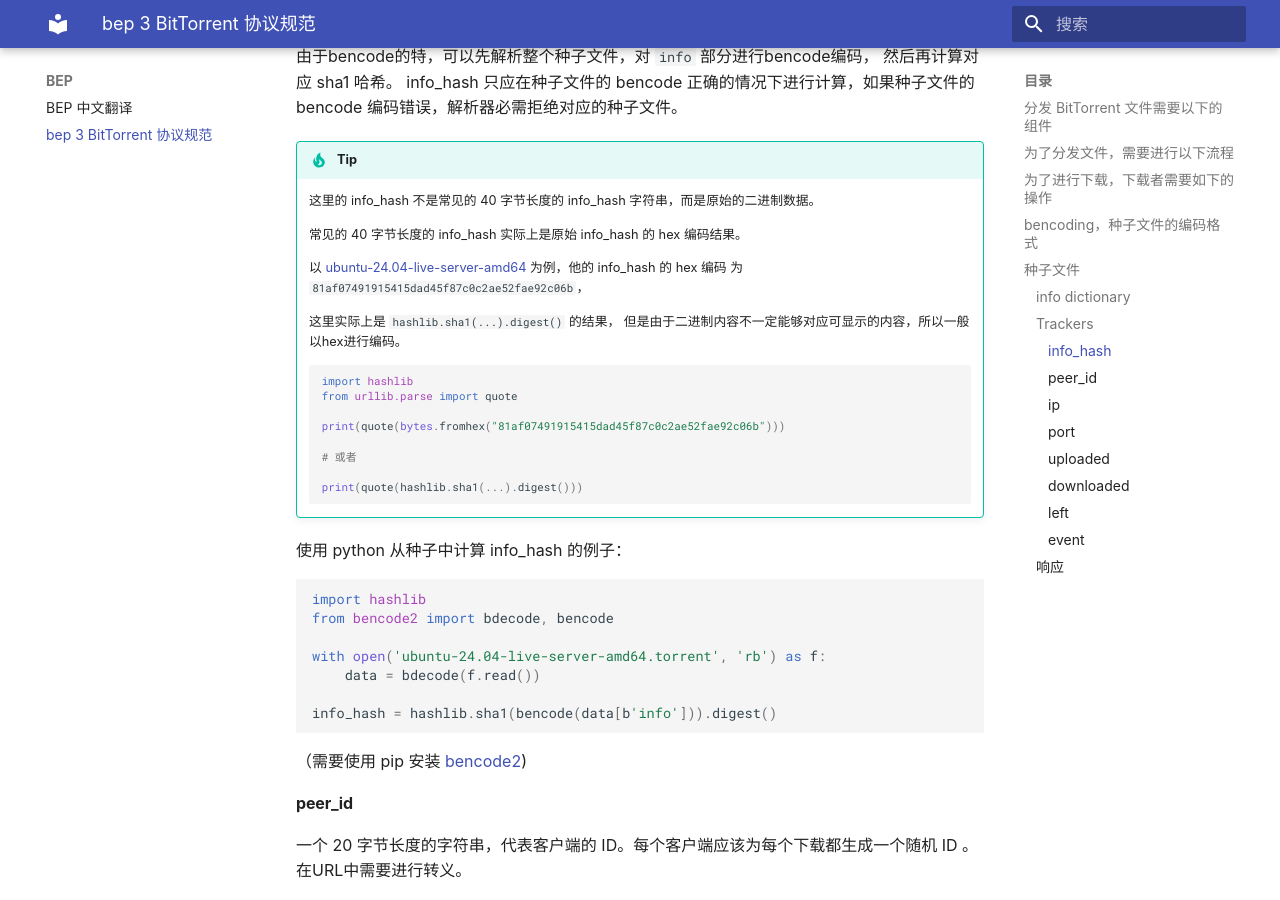
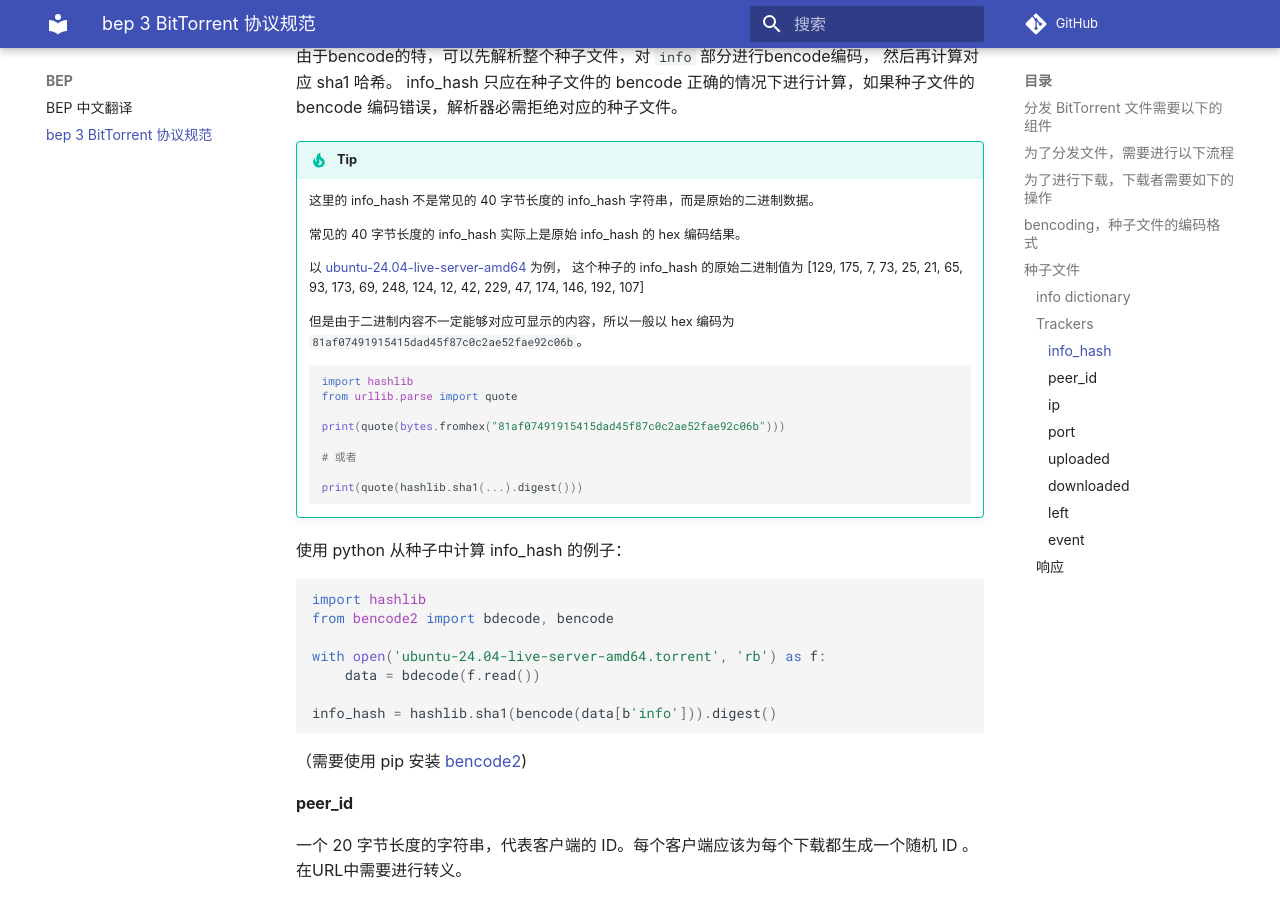
Before and after one commit to trim21/bep-zh, an MkDocs documentation site: the page built from docs/bep_0003.md, in a window 1280 px wide and 900 px high, scrolled down 2538 px. Built offline with MkDocs 1.6.1 and Material for MkDocs 9.7.7, drawn with Linux system fonts in a browser that asks for light colours; some web fonts are replaced; comment, search, counter and statistics services are not loaded.

````diff
--- a/docs/bep_0003.md
+++ b/docs/bep_0003.md
@@ -104,11 +104,10 @@
 
     常见的 40 字节长度的 info_hash 实际上是原始 info_hash 的 hex 编码结果。
 
-    以 [ubuntu-24.04-live-server-amd64](/ubuntu-24.04-live-server-amd64.iso.torrent) 为例，他的 info_hash 的 hex 编码
-    为 `81af07491915415dad45f87c0c2ae52fae92c06b`，
+    以 [ubuntu-24.04-live-server-amd64](fixtures/ubuntu-24.04-live-server-amd64.iso.torrent) 为例，
+    这个种子的 info_hash 的原始二进制值为 [129, 175, 7, 73, 25, 21, 65, 93, 173, 69, 248, 124, 12, 42, 229, 47, 174, 146, 192, 107]
 
-    这里实际上是 `hashlib.sha1(...).digest()` 的结果，
-    但是由于二进制内容不一定能够对应可显示的内容，所以一般以hex进行编码。
+    但是由于二进制内容不一定能够对应可显示的内容，所以一般以 hex 编码为 `81af07491915415dad45f87c0c2ae52fae92c06b`。
 
     ```python
     import hashlib
--- a/mkdocs.yml
+++ b/mkdocs.yml
@@ -9,6 +9,10 @@
   - open-in-new-tab
   - search
 
+site_dir: public
+
+repo_url: https://github.com/trim21/bep-zh/
+
 markdown_extensions:
   - admonition
   - pymdownx.details
````
Also changed, not shown: requirements.txt (renamed from req.txt), 4 other files.
